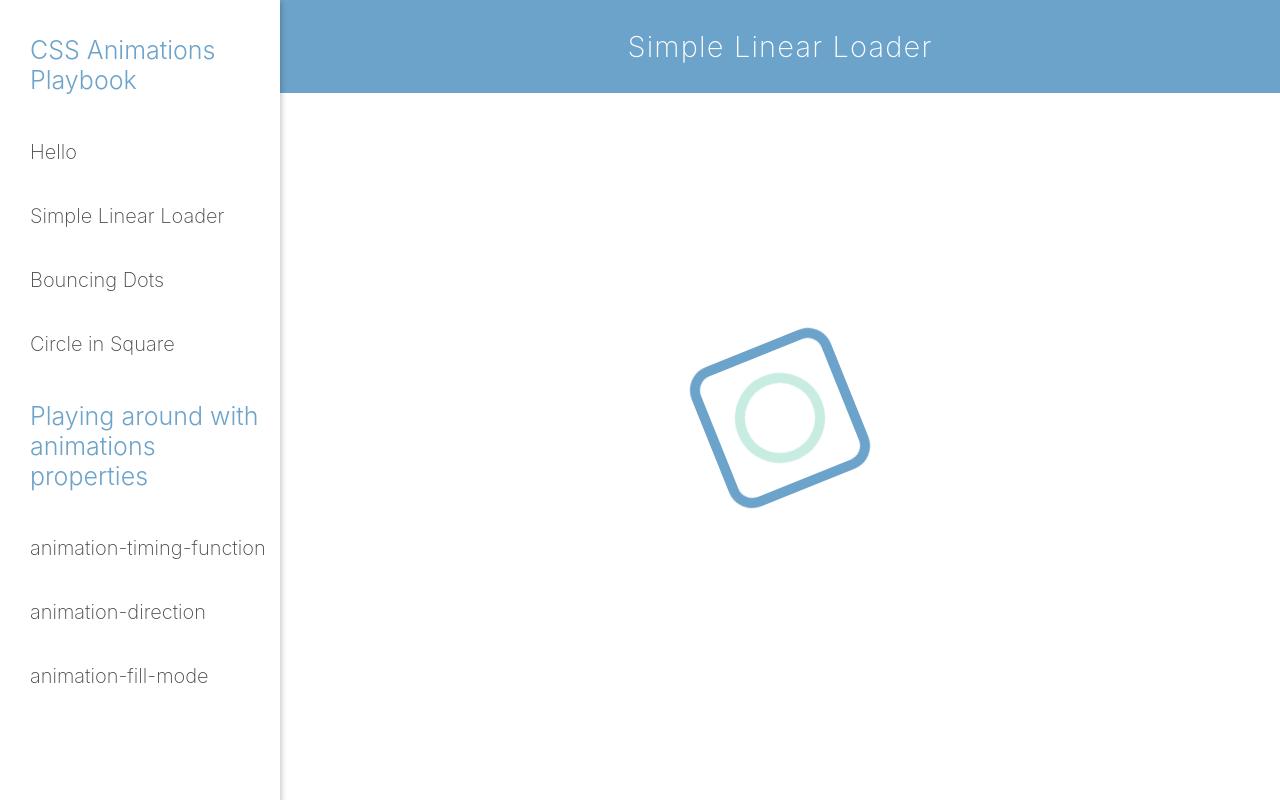
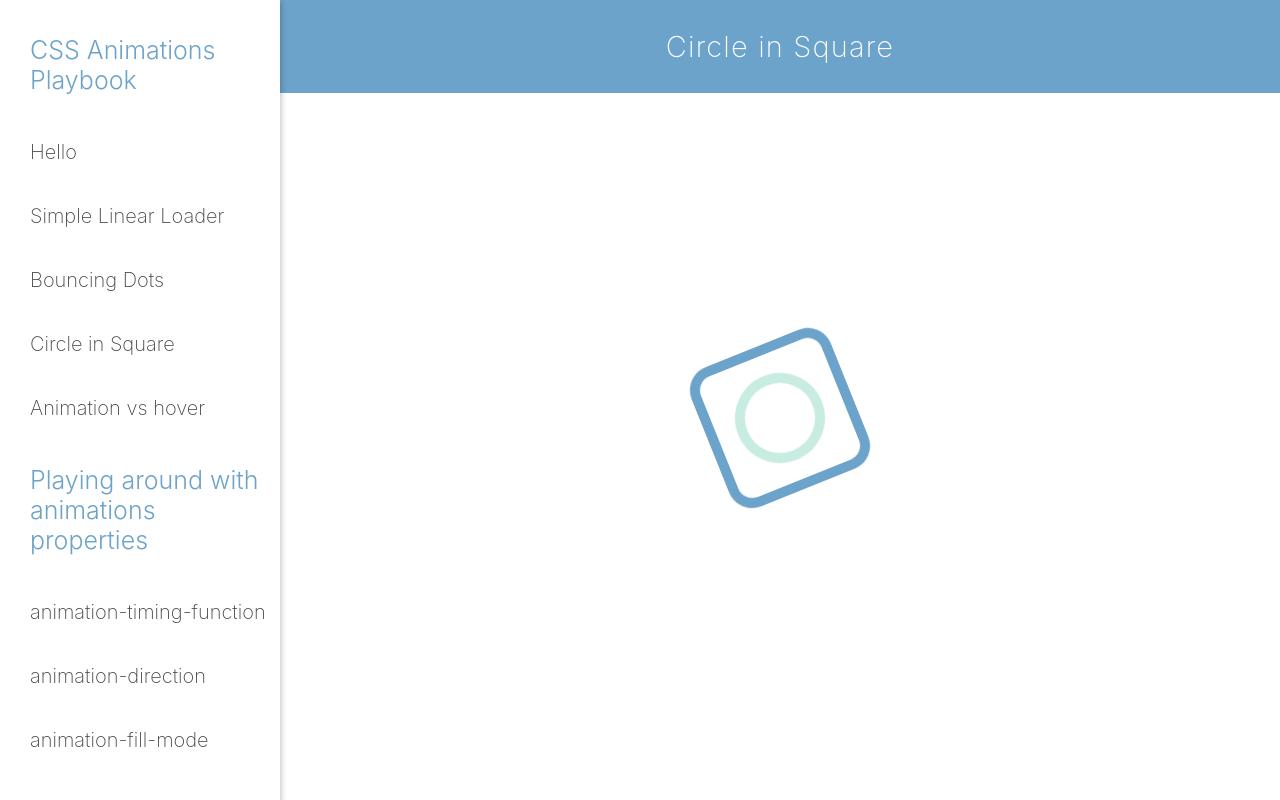
Before and after one commit to celestynaflis/css-animations-playbook, a Next.js app: page /square-circle in a window 1280 px wide. Built offline with nearby package versions, Linux system fonts and the light colour scheme.

Commit message:
Added some new animations

```diff
--- /dev/null
+++ b/components/AnimationVsHover.module.css
@@ -0,0 +1,104 @@
+.container {
+    display: flex;
+    flex-direction: row;
+    justify-content: space-evenly;
+    align-items: center;
+    padding-left: 280px;
+    width: 100%;
+    height: calc(100vh - 150px);
+}
+
+.container p {
+    font-size: 20px;
+    color: #777777;
+}
+
+.column {
+    display: flex;
+    flex-direction: column;
+    align-items: center;
+    justify-content: center;
+}
+
+.glass {
+    position: relative;
+    width: 100px;
+    height: 150px;
+    background: #6CA3CB;
+    margin: 0 50px;
+}
+
+.glass:before {
+    content: '';
+    background: #CFF3E0;
+    position: absolute;
+    width: 100px;
+    height: 150px;
+    top: 0;
+    right: 0;
+    bottom: 0;
+    left: 0;
+    animation: filling 3s linear infinite alternate;
+}
+
+.glassHover {
+    position: relative;
+    width: 100px;
+    height: 150px;
+    background: #6CA3CB;
+    margin: 0 50px;
+}
+
+.glassHover:before {
+    content: '';
+    background: #CFF3E0;
+    position: absolute;
+    width: 100px;
+    height: 150px;
+    top: 0;
+    right: 0;
+    bottom: 0;
+    left: 0;
+    transition: 2s;
+}
+
+.glassHover:hover:before {
+    height: 0;
+}
+
+.glassAnimationOnHover {
+    position: relative;
+    width: 100px;
+    height: 150px;
+    background: #6CA3CB;
+    margin: 0 50px;
+}
+
+.glassAnimationOnHover:before {
+    content: '';
+    background: #CFF3E0;
+    position: absolute;
+    width: 100px;
+    height: 150px;
+    top: 0;
+    right: 0;
+    bottom: 0;
+    left: 0;
+    transition: 0.5s;
+}
+
+.glassAnimationOnHover:hover:before {
+    animation: filling 3s linear infinite alternate;
+}
+
+@keyframes filling {
+    0%{
+       height: 0;
+    }
+    50%{
+        height: 72px;
+    }
+    100%{
+        height: 150px;
+    }
+}
--- a/components/LeftMenu.js
+++ b/components/LeftMenu.js
@@ -5,7 +5,7 @@ import { useRouter } from 'next/router';
 const LeftMenu = () => {
     const router = useRouter();
     return (
-        <div className={styles.container}>
+        <div className={` ${styles.container}`}>
             <p className={styles.title}>CSS Animations Playbook</p>
             <p className={styles.link} onClick={() => router.push('/')}>
                 Hello
@@ -27,6 +27,12 @@ const LeftMenu = () => {
                 onClick={() => router.push('/square-circle')}
             >
                 Circle in Square
+            </p>
+            <p
+                className={styles.link}
+                onClick={() => router.push('/animation-hover')}
+            >
+                Animation vs hover
             </p>
             <p className={styles.title}>
                 Playing around with animations properties
--- a/components/LeftMenu.module.css
+++ b/components/LeftMenu.module.css
@@ -4,10 +4,16 @@
     background: white;
     left: 0;
     top:0;
-    height: 100vh;
+    height: 100%;
     width: 280px;
     box-shadow: 1px 3px 5px 1px rgba(0, 0, 0, 0.2);
+    overflow: auto;
 }
+
+/*.scroll {*/
+/*    overflow: scroll;*/
+/*    overflow-x: hidden;*/
+/*}*/
 
 .title {
     padding: 10px 0 10px 30px;
@@ -29,3 +35,16 @@
     background-color: #6CA3CB;
     color: white;
 }
+
+.container::-webkit-scrollbar {
+    width: 3px;
+}
+
+.container::-webkit-scrollbar-track {
+    background-color: #F3F3F3
+}
+
+.container::-webkit-scrollbar-thumb {
+    background: #D9D9D9;
+    width: 3px;
+}
--- a/components/SquareCircle.module.css
+++ b/components/SquareCircle.module.css
@@ -43,7 +43,7 @@
 @keyframes roundingCircle {
 
     0%{
-        border-color: #BCE2E2;
+        border-color: #CFF3E0;
     }
     25% {
         border-color: #75BBCA;
--- a/pages/square-circle.js
+++ b/pages/square-circle.js
@@ -4,7 +4,7 @@ import SquareCircle from '../components/SquareCircle';
 export default function LoaderPage() {
     return (
         <>
-            <Layout title="Simple Linear Loader" />
+            <Layout title="Circle in Square" />
             <SquareCircle />
         </>
     );
```
Also changed, not shown: components/AnimationVsHover.js (added, +23 -0 lines), pages/animation-hover.js (added, +11 -0 lines).
